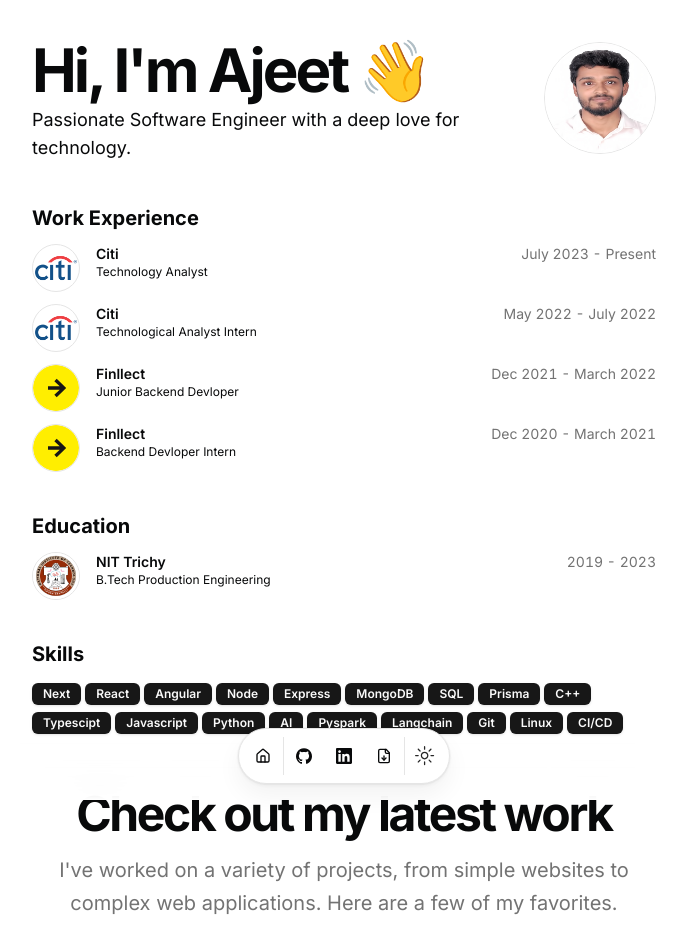
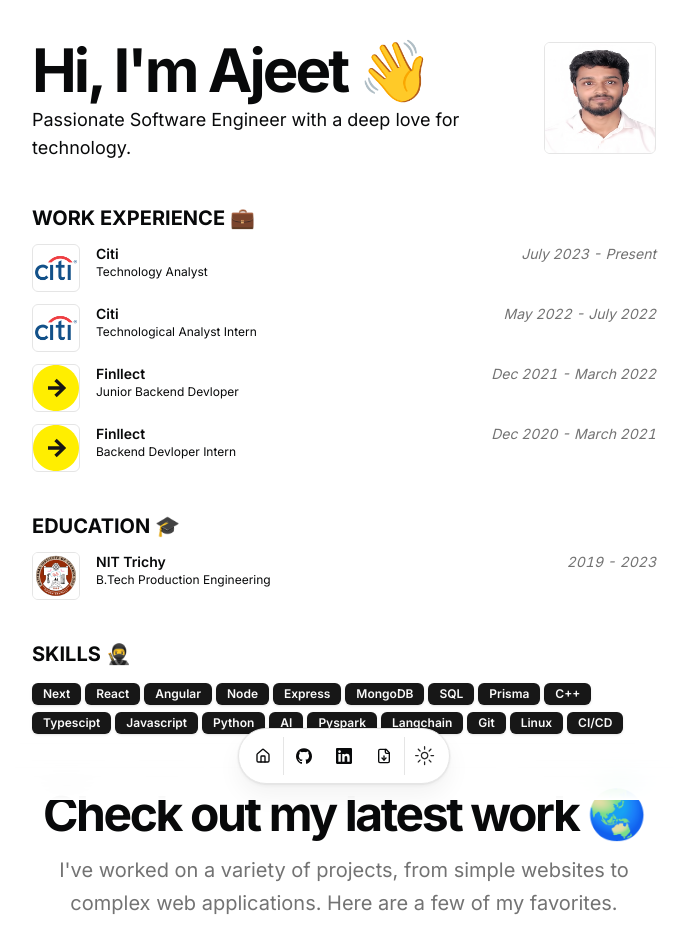
Before and after one commit to thetsajeet/portfolio, a Next.js app: page / in a window 1280 px wide. Shown: the top 952 px of the page, without its empty margins (296-985 px from the left). Built offline with nearby package versions, Linux system fonts and the light colour scheme.

Commit message:
style: add emojis

```diff
--- a/src/app/page.tsx
+++ b/src/app/page.tsx
@@ -40,7 +40,7 @@
       <section id="work">
         <div className="flex min-h-0 flex-col gap-y-3">
           <BlurFade delay={BLUR_FADE_DELAY * 5}>
-            <h2 className="text-xl font-bold">Work Experience</h2>
+            <h2 className="text-xl font-bold">WORK EXPERIENCE 💼</h2>
           </BlurFade>
           {DATA.work.map((work, id) => (
             <BlurFade key={id} delay={BLUR_FADE_DELAY * 6 + id * 0.05}>
@@ -62,7 +62,7 @@
       <section id="education">
         <div className="flex min-h-0 flex-col gap-y-3">
           <BlurFade delay={BLUR_FADE_DELAY * 7}>
-            <h2 className="text-xl font-bold">Education</h2>
+            <h2 className="text-xl font-bold">EDUCATION 🎓</h2>
           </BlurFade>
           {DATA.education.map((education, id) => (
             <BlurFade
@@ -84,7 +84,7 @@
       <section id="skills">
         <div className="flex min-h-0 flex-col gap-y-3">
           <BlurFade delay={BLUR_FADE_DELAY * 9}>
-            <h2 className="text-xl font-bold">Skills</h2>
+            <h2 className="text-xl font-bold">SKILLS 🥷</h2>
           </BlurFade>
           <div className="flex flex-wrap gap-1">
             {DATA.skills.map((skill, id) => (
@@ -100,7 +100,7 @@
           <BlurFade delay={BLUR_FADE_DELAY * 11}>
             <div className="flex flex-col items-center justify-center space-y-4 text-center">
               <h2 className="text-3xl font-bold tracking-tighter sm:text-5xl">
-                Check out my latest work
+                Check out my latest work 🌏
               </h2>
               <p className="text-muted-foreground md:text-xl/relaxed lg:text-base/relaxed xl:text-xl/relaxed">
                 I&apos;ve worked on a variety of projects, from simple websites
@@ -138,14 +138,14 @@
                 Contact
               </div>
               <h2 className="text-3xl font-bold tracking-tighter sm:text-5xl">
-                Get in Touch
+                Get in Touch 📮
               </h2>
               <p className="mx-auto max-w-[600px] text-muted-foreground md:text-xl/relaxed lg:text-base/relaxed xl:text-xl/relaxed">
                 Want to chat? Just{" "}
                 <Link
                   target="_blank"
                   rel="noopener"
-                  href={DATA.contact.social.LinkedIn.url}
+                  href={"mailto:" + DATA.contact.email}
                   className="text-blue-500 hover:underline"
                 >
                   shoot me a dm
--- a/src/components/resume-card.tsx
+++ b/src/components/resume-card.tsx
@@ -81,7 +81,7 @@
                   )}
                 />
               </h3>
-              <div className="text-xs sm:text-sm tabular-nums text-muted-foreground text-right">
+              <div className="text-xs sm:text-sm tabular-nums text-muted-foreground text-right italic">
                 {period}
               </div>
             </div>
@@ -108,7 +108,9 @@
                     index !== finalArray.length - 1
                 )
                 .map((descr: string, index: number) => (
-                  <li key={index}>{descr}</li>
+                  <li key={index} className="list-none">
+                    ✔️ {descr}
+                  </li>
                 ))}
             </motion.div>
           )}
--- a/src/components/ui/avatar.tsx
+++ b/src/components/ui/avatar.tsx
@@ -1,9 +1,9 @@
-"use client"
+"use client";
 
-import * as React from "react"
-import * as AvatarPrimitive from "@radix-ui/react-avatar"
+import * as React from "react";
+import * as AvatarPrimitive from "@radix-ui/react-avatar";
 
-import { cn } from "@/lib/utils"
+import { cn } from "@/lib/utils";
 
 const Avatar = React.forwardRef<
   React.ElementRef<typeof AvatarPrimitive.Root>,
@@ -12,13 +12,13 @@
   <AvatarPrimitive.Root
     ref={ref}
     className={cn(
-      "relative flex h-10 w-10 shrink-0 overflow-hidden rounded-full",
+      "relative flex h-10 w-10 shrink-0 overflow-hidden rounded-md",
       className
     )}
     {...props}
   />
-))
-Avatar.displayName = AvatarPrimitive.Root.displayName
+));
+Avatar.displayName = AvatarPrimitive.Root.displayName;
 
 const AvatarImage = React.forwardRef<
   React.ElementRef<typeof AvatarPrimitive.Image>,
@@ -29,8 +29,8 @@
     className={cn("aspect-square h-full w-full", className)}
     {...props}
   />
-))
-AvatarImage.displayName = AvatarPrimitive.Image.displayName
+));
+AvatarImage.displayName = AvatarPrimitive.Image.displayName;
 
 const AvatarFallback = React.forwardRef<
   React.ElementRef<typeof AvatarPrimitive.Fallback>,
@@ -44,7 +44,7 @@
     )}
     {...props}
   />
-))
-AvatarFallback.displayName = AvatarPrimitive.Fallback.displayName
+));
+AvatarFallback.displayName = AvatarPrimitive.Fallback.displayName;
 
-export { Avatar, AvatarImage, AvatarFallback }
+export { Avatar, AvatarImage, AvatarFallback };
```
